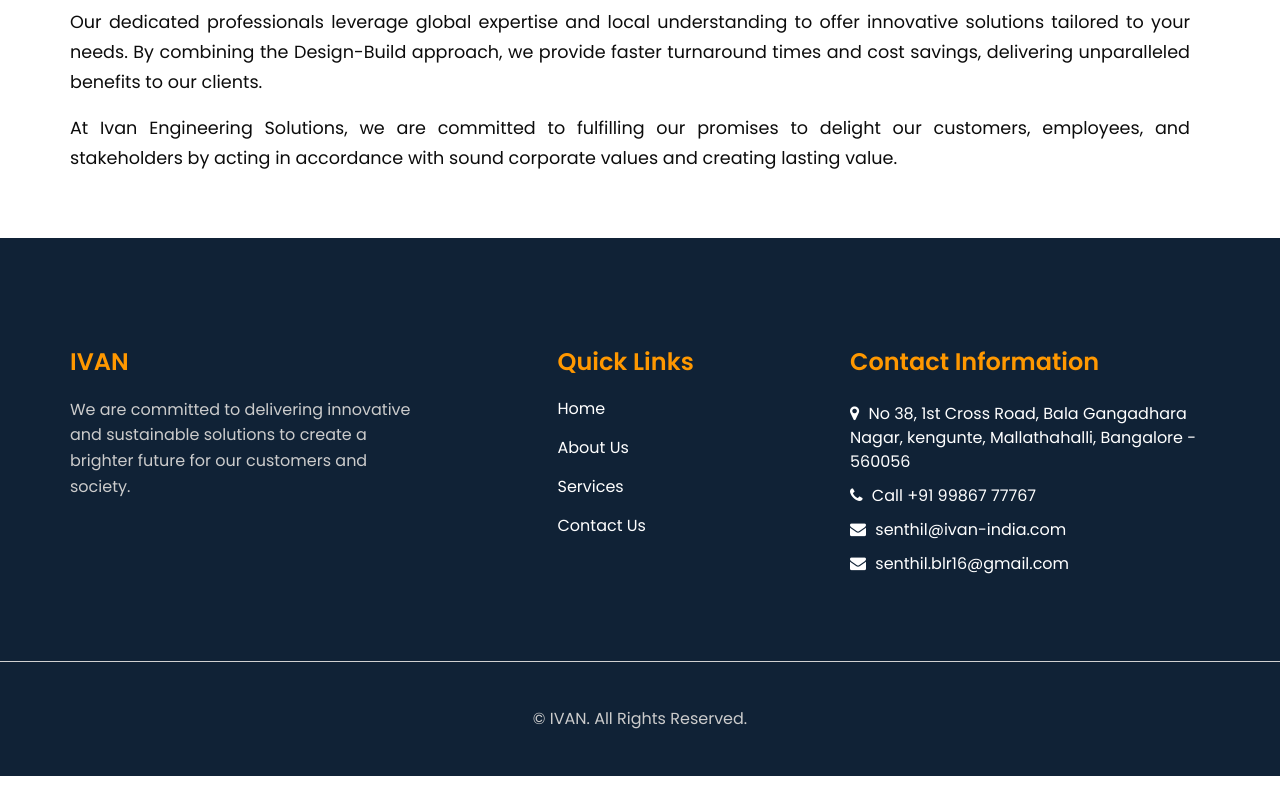
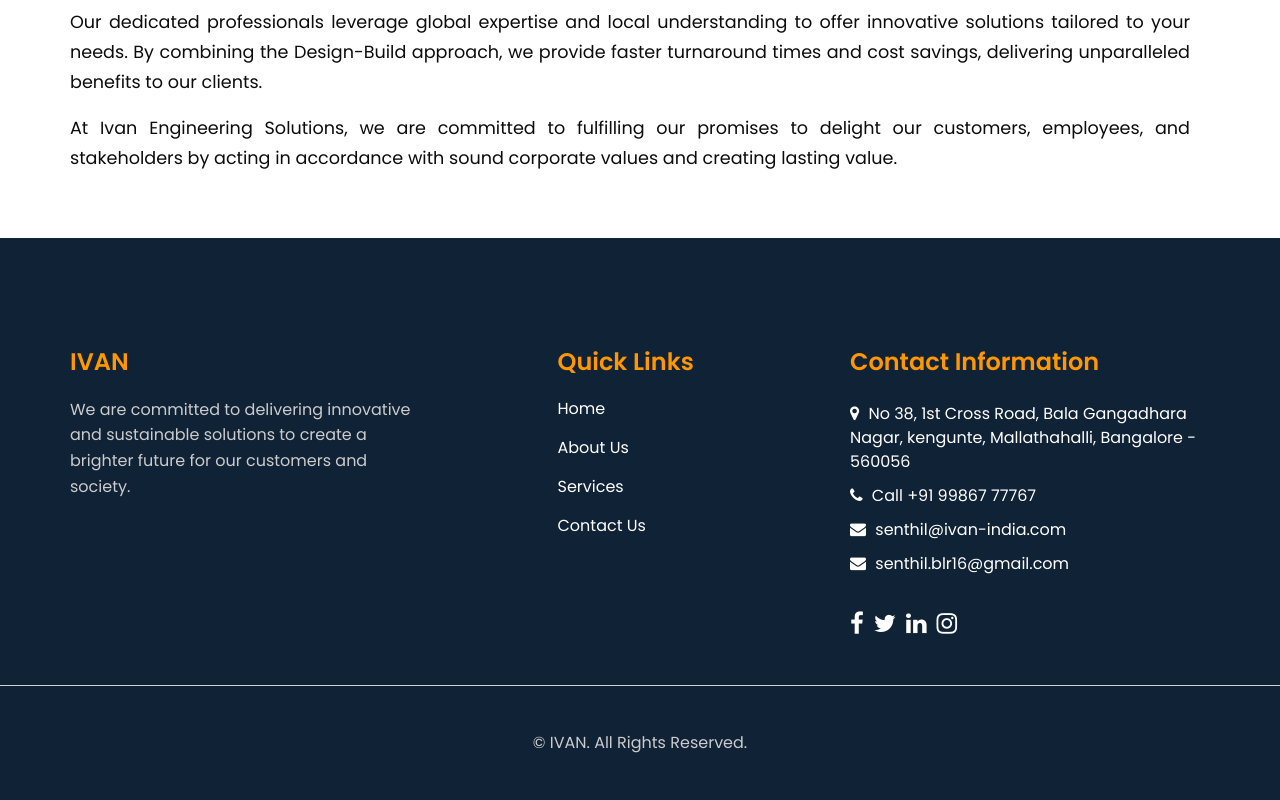
Before and after one commit to praveen-ramasamy/Ivan-Engineering-Solutions, a plain HTML site: page about.html in a window 1280 px wide. Shown: the part 740-1540 px from the top of the page. Before the commit the page ends 1516 px from the top, so only its background shows below. Drawn offline with nearby package versions, Linux system fonts and the light colour scheme.

Commit message:
Add files via upload

```diff
--- a/about.html
+++ b/about.html
@@ -210,7 +210,7 @@
                         </div>
 
                         <!-- Social Media Links -->
-                        <!-- <div class="info_social mt-4">
+                        <div class="info_social mt-4">
                             <a href="#">
                                 <i class="fa fa-facebook" aria-hidden="true"></i>
                             </a>
@@ -223,7 +223,7 @@
                             <a href="#">
                                 <i class="fa fa-instagram" aria-hidden="true"></i>
                             </a>
-                        </div> -->
+                        </div>
                     </div>
                 </div>
             </div>
```
Also changed, not shown: contact.html (+2 -2 lines), index.html (+2 -2 lines), service.html (+2 -2 lines).
